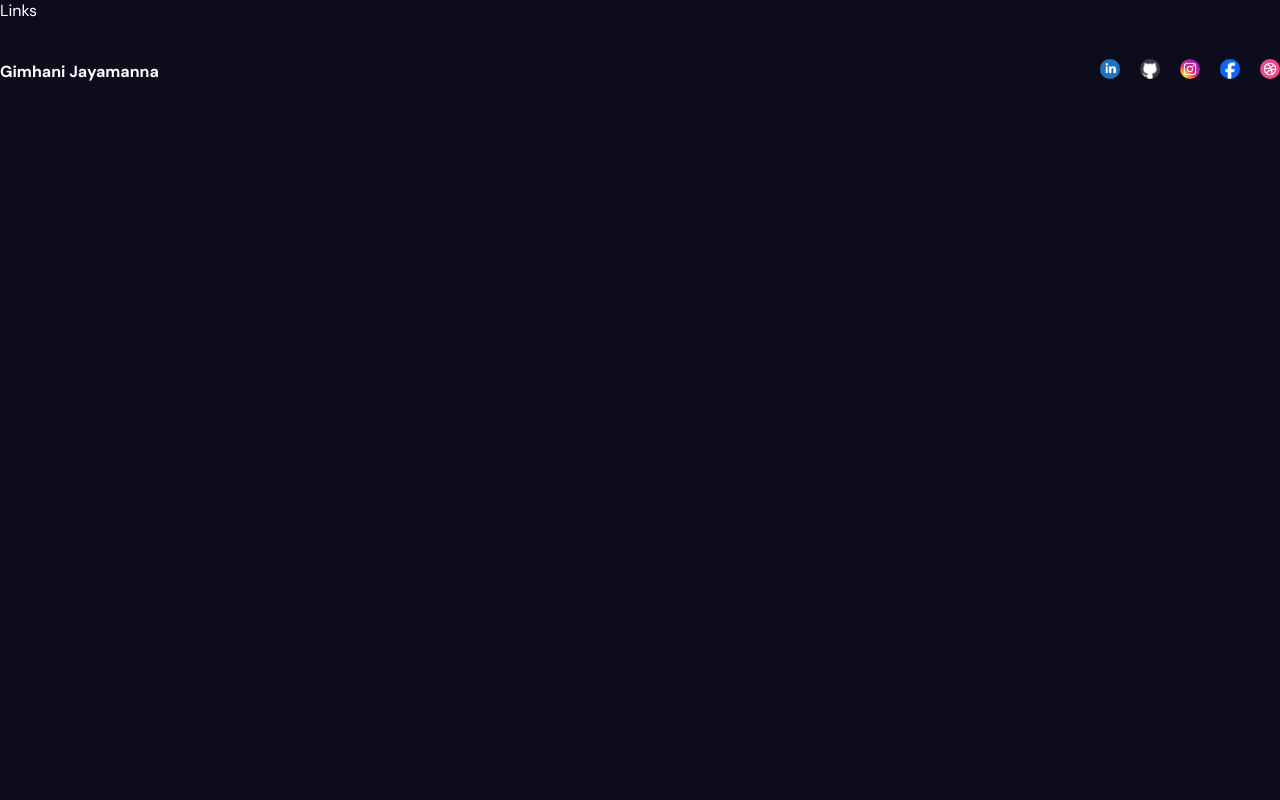
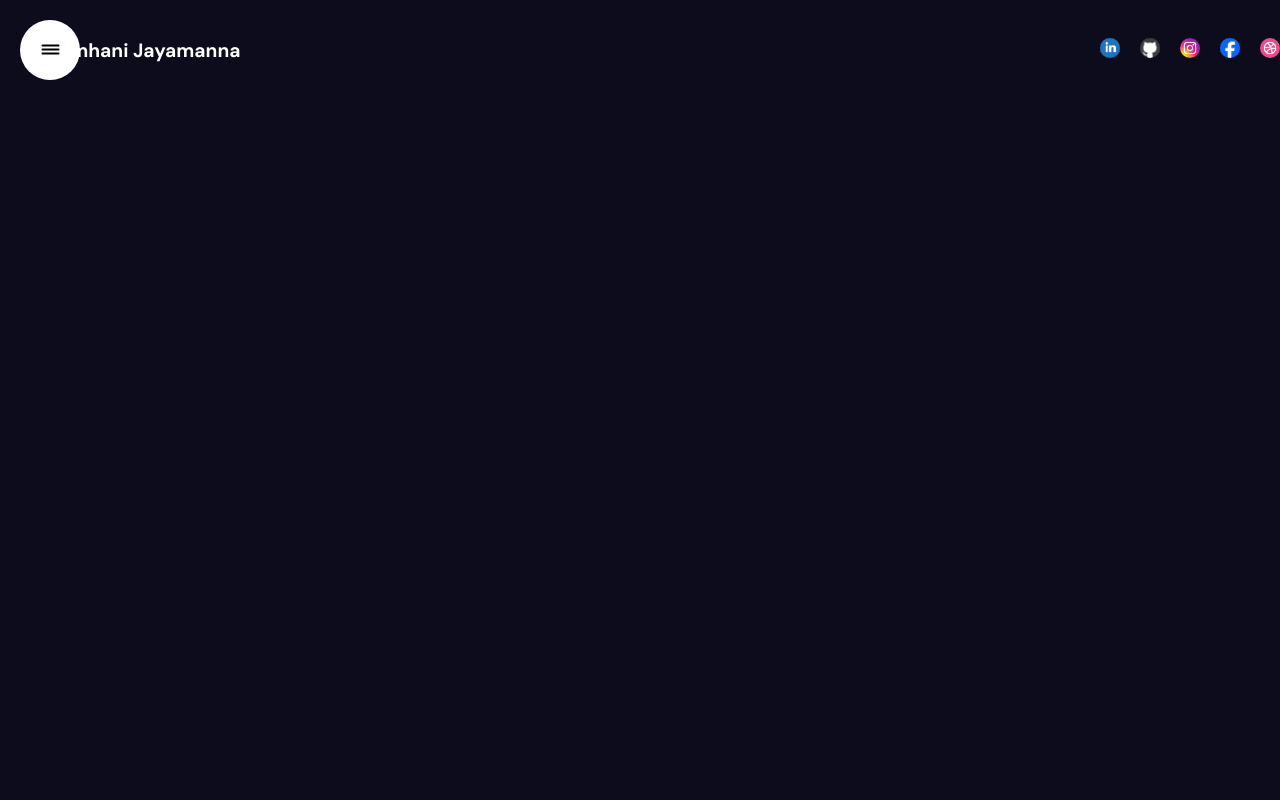
Before and after one commit to gimhanijayamanna/ReactPortfolio-, a React (Vite) app: page / in a window 1280 px wide. Shown: the top 800 px of the page. Built offline with nearby package versions, Linux system fonts and the light colour scheme.

Commit message:
sidebar created

```diff
--- a/src/App.jsx
+++ b/src/App.jsx
@@ -3,14 +3,12 @@ import Navbar from "./components/navbar/Navbar";
 
 const App = () => {
     return <div>
-        <section><Navbar /></section>
-        <section>Parallax</section>
-        <section>Services</section>
-        <section>Parallax</section>
-        <section>Portfolio1</section>
-        <section>Portfolio2</section>
-        <section>Portfolio3</section>
-        <section>Contact</section>
+        <section id="Home"><Navbar /></section>
+        <section id="About">About</section>
+        <section id="Skills">Skills</section>
+        <section id="Projects">Projects</section>
+        <section id="Achievements">Achievements</section>
+        <section id="Contact">Contact</section>
     </div>
 }
 export default App;
--- a/src/components/navbar/navbar.scss
+++ b/src/components/navbar/navbar.scss
@@ -11,6 +11,8 @@
 
         span {
             font-weight: bold;
+            margin-left: 50px;
+            font-size: larger;
         }
 
         .social {
--- a/src/components/sidebar/Sidebar.jsx
+++ b/src/components/sidebar/Sidebar.jsx
@@ -1,13 +1,38 @@
+import { useState } from "react";
+import { motion } from "framer-motion";
+import Links from "./links/Links";
 import "./sidebar.scss";
+import ToggleButton from "./toggleButton/ToggleButton";
 
+const variants = {
+    open: {
+        clipPath: "circle(1200px at 50px 50px)",
+        transition: {
+            type: "spring",
+            stiffness: 20,
+        },
+    },
+    closed: {
+        clipPath: "circle(30px at 50px 50px)",
+        transition: {
+            delay: 0.5,
+            type: "spring",
+            stiffness: 400,
+            damping: 40,
+        },
+    },
+};
 const Sidebar = () => {
+    const [open, setOpen] = useState(false);
+
     return (
-        <div className="sidebar">
-            <div className="bg">
-                Links
-            </div>
-        </div>
-    )
-}
+        <motion.div className="sidebar" animate={open ? "open" : "closed"}>
+            <motion.div className="bg" variants={variants}>
+                <Links />
+            </motion.div>
+            <ToggleButton setOpen={setOpen} />
+        </motion.div>
+    );
+};
 
-export default Sidebar
+export default Sidebar;
--- /dev/null
+++ b/src/components/sidebar/links/Links.jsx
@@ -0,0 +1,53 @@
+
+import { motion } from "framer-motion";
+
+const variants = {
+    open: {
+        transition: {
+            staggerChildren: 0.1,
+        },
+    },
+    closed: {
+        transition: {
+            staggerChildren: 0.05,
+            staggerDirection: -1,
+        },
+    },
+};
+
+const itemVariants = {
+    open: {
+        y: 0,
+        opacity: 1,
+        transition: { type: "spring", stiffness: 300, damping: 24 }
+    },
+    closed: {
+        y: 50,
+        opacity: 0,
+        transition: { type: "spring", stiffness: 300, damping: 24 }
+    },
+};
+
+const Links = () => {
+    const items = [
+        "Home",
+        "About",
+        "Skills",
+        "Projects",
+        "Achievements",
+        "Contact"
+    ];
+
+    // Always animate open for demo; you can control with state
+    return (
+        <motion.div className="links" variants={variants} animate="open" initial="closed">
+            {items.map((item) => (
+                <motion.a href={`#${item}`} key={item} variants={itemVariants} whileHover={{ scale: 1.1 }} whileTap={{ scale: 0.95 }}>
+                    {item}
+                </motion.a>
+            ))}
+        </motion.div>
+    );
+}
+
+export default Links;
--- a/src/components/sidebar/sidebar.scss
+++ b/src/components/sidebar/sidebar.scss
@@ -0,0 +1,45 @@
+.sidebar {
+    display: flex;
+    flex-direction: column;
+    align-items: center;
+    justify-content: center;
+    background-color: white;
+    color: black;
+
+    .bg {
+        position: fixed;
+        top: 0;
+        left: 0;
+        bottom: 0;
+        width: 300px;
+        background: white;
+
+        .links {
+            position: absolute;
+            width: 100%;
+            height: 100%;
+            display: flex;
+            flex-direction: column;
+            align-items: center;
+            justify-content: center;
+            gap: 20px;
+
+            a {
+                font-size: 25px;
+                font-weight: semi-bold;
+            }
+        }
+    }
+
+    button {
+        width: 50px;
+        height: 50px;
+        border-radius: 50%;
+        position: fixed;
+        top: 25px;
+        left: 25px;
+        background-color: transparent;
+        border: none;
+        cursor: pointer;
+    }
+}
--- /dev/null
+++ b/src/components/sidebar/toggleButton/ToggleButton.jsx
@@ -0,0 +1,40 @@
+import { motion } from "framer-motion";
+
+const ToggleButton = ({ setOpen }) => {
+    return (
+        <button onClick={() => setOpen((prev) => !prev)}>
+            <svg width="23" height="23" viewBox="0 0 23 23">
+                <motion.path
+                    strokeWidth="2"
+                    stroke="black"
+                    strokeLinecap="round"
+                    variants={{
+                        closed: { d: "M3.5 8.5H19.5" },
+                        open: { d: "M 3 16.5 L 16 2.5" },
+                    }}
+                />
+                <motion.path
+                    strokeWidth="2"
+                    stroke="black"
+                    strokeLinecap="round"
+                    d="M3.5 12.5H19.5"
+                    variants={{
+                        closed: { opacity: 1 },
+                        open: { opacity: 0 },
+                    }}
+                />
+                <motion.path
+                    strokeWidth="2"
+                    stroke="black"
+                    strokeLinecap="round"
+                    variants={{
+                        closed: { d: "M3.5 16.5H19.5" },
+                        open: { d: "M 3 2.5 L 16 16.346" },
+                    }}
+                />
+            </svg>
+        </button>
+    );
+};
+
+export default ToggleButton;
```
Also changed, not shown: src/components/hero/Hero.jsx (added), src/components/hero/hero.scss (added).
